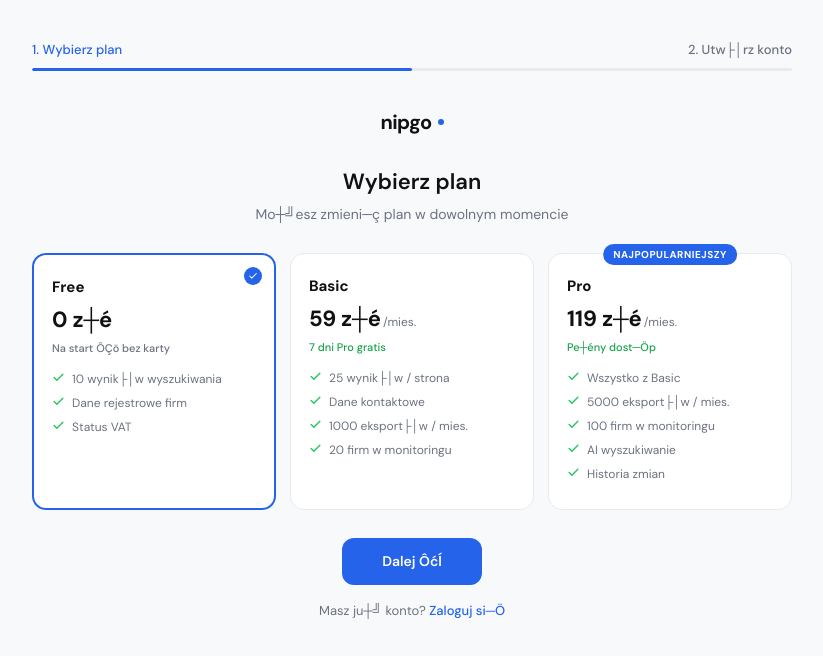
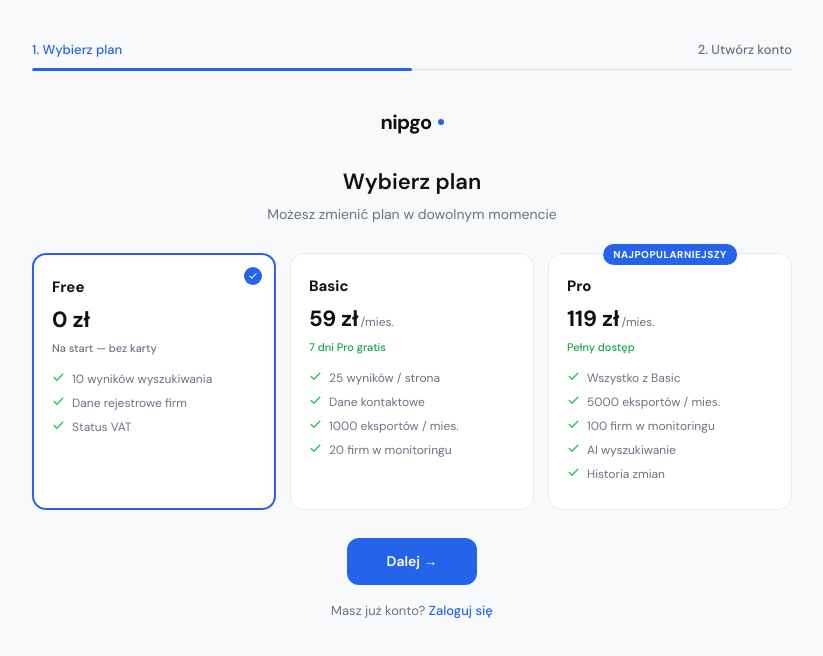
Before and after one commit to crusher85/nipgo, a Next.js app: page /rejestracja in a window 1280 px wide. Shown: the top 656 px of the page, without its empty margins (228-1051 px from the left). Built offline with nearby package versions, Linux system fonts and the light colour scheme; no server answers.

Commit message:
fix: rejestracja Suspense wrapper

```diff
--- a/app/rejestracja/page.tsx
+++ b/app/rejestracja/page.tsx
@@ -1,6 +1,6 @@
 "use client"
 
-import { useState } from "react"
+import { useState, Suspense } from "react"
 import { createClient } from "@/lib/supabase/client"
 import { useTheme } from "@/components/ThemeProvider"
 import Link from "next/link"
@@ -10,20 +10,20 @@ const PLANS = [
   {
     id: "free",
     name: "Free",
-    price: "0 z┼é",
+    price: "0 zł",
     period: "",
-    desc: "Na start ÔÇö bez karty",
-    features: ["10 wynik├│w wyszukiwania", "Dane rejestrowe firm", "Status VAT"],
+    desc: "Na start — bez karty",
+    features: ["10 wyników wyszukiwania", "Dane rejestrowe firm", "Status VAT"],
     color: "#6b7280",
     bg: "transparent",
   },
   {
     id: "basic",
     name: "Basic",
-    price: "59 z┼é",
+    price: "59 zł",
     period: "/mies.",
     desc: "7 dni Pro gratis",
-    features: ["25 wynik├│w / strona", "Dane kontaktowe", "1000 eksport├│w / mies.", "20 firm w monitoringu"],
+    features: ["25 wyników / strona", "Dane kontaktowe", "1000 eksportów / mies.", "20 firm w monitoringu"],
     color: "#2563eb",
     bg: "transparent",
     popular: false,
@@ -31,17 +31,17 @@ const PLANS = [
   {
     id: "pro",
     name: "Pro",
-    price: "119 z┼é",
+    price: "119 zł",
     period: "/mies.",
-    desc: "Pe┼ény dost─Öp",
-    features: ["Wszystko z Basic", "5000 eksport├│w / mies.", "100 firm w monitoringu", "AI wyszukiwanie", "Historia zmian"],
+    desc: "Pełny dostęp",
+    features: ["Wszystko z Basic", "5000 eksportów / mies.", "100 firm w monitoringu", "AI wyszukiwanie", "Historia zmian"],
     color: "#2563eb",
     bg: "transparent",
     popular: true,
   },
 ]
 
-export default function RejestracjaPage() {
+function RejestracjaInner() {
   const searchParams = useSearchParams()
   const initialPlan = searchParams.get("plan") || "free"
   const [step, setStep] = useState<1 | 2>(1)
@@ -88,7 +88,7 @@ export default function RejestracjaPage() {
       },
     })
     if (error) {
-      setError(error.message === "User already registered" ? "Ten email jest ju┼╝ zarejestrowany." : error.message)
+      setError(error.message === "User already registered" ? "Ten email jest już zarejestrowany." : error.message)
     } else {
       setSuccess(true)
     }
@@ -106,13 +106,13 @@ export default function RejestracjaPage() {
               <polyline points="20 6 9 17 4 12" />
             </svg>
           </div>
-          <h2 style={{ fontSize: 20, fontWeight: 600, color: textColor, marginBottom: 8 }}>Sprawd┼║ skrzynk─Ö email</h2>
+          <h2 style={{ fontSize: 20, fontWeight: 600, color: textColor, marginBottom: 8 }}>Sprawdź skrzynkę email</h2>
           <p style={{ fontSize: 14, color: mutedColor, lineHeight: 1.6 }}>
-            Wys┼éali┼Ťmy link potwierdzaj─ůcy na <strong style={{ color: textColor }}>{email}</strong>.<br />
-            Kliknij w link ┼╝eby aktywowa─ç konto.
+            Wysłaliśmy link potwierdzający na <strong style={{ color: textColor }}>{email}</strong>.<br />
+            Kliknij w link żeby aktywować konto.
           </p>
           <Link href="/login" style={{ display: "inline-block", marginTop: 24, fontSize: 14, color: "#2563eb", fontWeight: 500, textDecoration: "none" }}>
-            Wr├│─ç do logowania Ôćĺ
+            Wróć do logowania →
           </Link>
         </div>
       </div>
@@ -127,7 +127,7 @@ export default function RejestracjaPage() {
         <div style={{ marginBottom: 36 }}>
           <div style={{ display: "flex", justifyContent: "space-between", alignItems: "center", marginBottom: 8 }}>
             <span style={{ fontSize: 13, fontWeight: 500, color: step === 1 ? "#2563eb" : mutedColor }}>1. Wybierz plan</span>
-            <span style={{ fontSize: 13, fontWeight: 500, color: step === 2 ? "#2563eb" : mutedColor }}>2. Utw├│rz konto</span>
+            <span style={{ fontSize: 13, fontWeight: 500, color: step === 2 ? "#2563eb" : mutedColor }}>2. Utwórz konto</span>
           </div>
           <div style={{ height: 3, background: dark ? "#1e1e1e" : "#e8eaed", borderRadius: 4, overflow: "hidden" }}>
             <div style={{ height: "100%", width: `${progressPct}%`, background: "#2563eb", borderRadius: 4, transition: "width 0.3s ease" }} />
@@ -142,14 +142,14 @@ export default function RejestracjaPage() {
           </Link>
         </div>
 
-        {/* KROK 1 ÔÇö wyb├│r planu */}
+        {/* KROK 1 — wybór planu */}
         {step === 1 && (
           <>
             <h1 style={{ fontSize: 22, fontWeight: 600, color: textColor, textAlign: "center", marginBottom: 6 }}>
               Wybierz plan
             </h1>
             <p style={{ fontSize: 14, color: mutedColor, textAlign: "center", marginBottom: 28 }}>
-              Mo┼╝esz zmieni─ç plan w dowolnym momencie
+              Możesz zmienić plan w dowolnym momencie
             </p>
 
             <div style={{ display: "grid", gridTemplateColumns: "repeat(3, 1fr)", gap: 14, marginBottom: 28 }}>
@@ -206,35 +206,35 @@ export default function RejestracjaPage() {
             <div style={{ display: "flex", justifyContent: "center" }}>
               <button onClick={() => setStep(2)}
                 style={{ padding: "13px 40px", background: "#2563eb", color: "#fff", border: "none", borderRadius: 12, fontSize: 14, fontWeight: 600, cursor: "pointer", fontFamily: "inherit" }}>
-                Dalej Ôćĺ
+                Dalej →
               </button>
             </div>
 
             <p style={{ textAlign: "center", fontSize: 13, color: mutedColor, marginTop: 16 }}>
-              Masz ju┼╝ konto?{" "}
-              <Link href="/login" style={{ color: "#2563eb", fontWeight: 500, textDecoration: "none" }}>Zaloguj si─Ö</Link>
+              Masz już konto?{" "}
+              <Link href="/login" style={{ color: "#2563eb", fontWeight: 500, textDecoration: "none" }}>Zaloguj się</Link>
             </p>
           </>
         )}
 
-        {/* KROK 2 ÔÇö tworzenie konta */}
+        {/* KROK 2 — tworzenie konta */}
         {step === 2 && (
           <div style={{ background: cardBg, border: `1px solid ${borderColor}`, borderRadius: 20, padding: "36px 32px" }}>
             <button onClick={() => setStep(1)} style={{ background: "none", border: "none", cursor: "pointer", color: mutedColor, fontSize: 13, marginBottom: 20, padding: 0, display: "flex", alignItems: "center", gap: 5, fontFamily: "inherit" }}>
               <svg width="14" height="14" fill="none" stroke="currentColor" strokeWidth="2" strokeLinecap="round" strokeLinejoin="round" viewBox="0 0 24 24">
                 <polyline points="15 18 9 12 15 6" />
               </svg>
-              Wr├│─ç
+              Wróć
             </button>
 
             <div style={{ display: "flex", alignItems: "center", gap: 10, marginBottom: 6 }}>
-              <h2 style={{ fontSize: 18, fontWeight: 600, color: textColor, margin: 0 }}>Utw├│rz konto</h2>
+              <h2 style={{ fontSize: 18, fontWeight: 600, color: textColor, margin: 0 }}>Utwórz konto</h2>
               <span style={{ fontSize: 11, fontWeight: 700, background: dark ? "#1e2a3a" : "#eff6ff", color: "#2563eb", padding: "3px 8px", borderRadius: 6 }}>
                 Plan {PLANS.find(p => p.id === selectedPlan)?.name}
               </span>
             </div>
             <p style={{ fontSize: 13, color: mutedColor, marginBottom: 24 }}>
-              {selectedPlan === "free" ? "Darmowy dost─Öp ÔÇö bez karty kredytowej" : "Zacznij od 7 dni Pro gratis"}
+              {selectedPlan === "free" ? "Darmowy dostęp — bez karty kredytowej" : "Zacznij od 7 dni Pro gratis"}
             </p>
 
             <button onClick={handleGoogle} disabled={loading}
@@ -263,11 +263,11 @@ export default function RejestracjaPage() {
               <form onSubmit={handleEmail}>
                 <input type="email" placeholder="Email" value={email} onChange={e => setEmail(e.target.value)} required
                   style={{ width: "100%", padding: "12px 14px", border: `1px solid ${inputBorder}`, borderRadius: 10, fontSize: 14, marginBottom: 10, outline: "none", boxSizing: "border-box", fontFamily: "inherit", background: cardBg, color: textColor }} />
-                <input type="password" placeholder="Has┼éo (min. 8 znak├│w)" value={password} onChange={e => setPassword(e.target.value)} required minLength={8}
+                <input type="password" placeholder="Hasło (min. 8 znaków)" value={password} onChange={e => setPassword(e.target.value)} required minLength={8}
                   style={{ width: "100%", padding: "12px 14px", border: `1px solid ${inputBorder}`, borderRadius: 10, fontSize: 14, marginBottom: 16, outline: "none", boxSizing: "border-box", fontFamily: "inherit", background: cardBg, color: textColor }} />
                 <button type="submit" disabled={loading}
                   style={{ width: "100%", padding: "12px 20px", border: "none", borderRadius: 12, background: "#2563eb", color: "#fff", fontSize: 14, fontWeight: 600, cursor: loading ? "not-allowed" : "pointer", opacity: loading ? 0.7 : 1, fontFamily: "inherit" }}>
-                  {loading ? "..." : "Zarejestruj si─Ö"}
+                  {loading ? "..." : "Zarejestruj się"}
                 </button>
               </form>
             )}
@@ -275,15 +275,15 @@ export default function RejestracjaPage() {
             {error && <p style={{ fontSize: 13, color: "#ef4444", marginTop: 12, textAlign: "center" }}>{error}</p>}
 
             <p style={{ fontSize: 11, color: mutedColor, textAlign: "center", marginTop: 20, lineHeight: 1.6 }}>
-              Rejestruj─ůc si─Ö akceptujesz{" "}
+              Rejestrując się akceptujesz{" "}
               <Link href="/regulamin" style={{ color: "#2563eb", textDecoration: "none" }}>Regulamin</Link>
               {" "}i{" "}
-              <Link href="/polityka-prywatnosci" style={{ color: "#2563eb", textDecoration: "none" }}>Polityk─Ö prywatno┼Ťci</Link>
+              <Link href="/polityka-prywatnosci" style={{ color: "#2563eb", textDecoration: "none" }}>Politykę prywatności</Link>
             </p>
 
             <p style={{ fontSize: 13, color: mutedColor, textAlign: "center", marginTop: 12 }}>
-              Masz ju┼╝ konto?{" "}
-              <Link href="/login" style={{ color: "#2563eb", fontWeight: 500, textDecoration: "none" }}>Zaloguj si─Ö</Link>
+              Masz już konto?{" "}
+              <Link href="/login" style={{ color: "#2563eb", fontWeight: 500, textDecoration: "none" }}>Zaloguj się</Link>
             </p>
           </div>
         )}
@@ -291,3 +291,11 @@ export default function RejestracjaPage() {
     </div>
   )
 }
+
+export default function RejestracjaPage() {
+  return (
+    <Suspense>
+      <RejestracjaInner />
+    </Suspense>
+  )
+}
```
